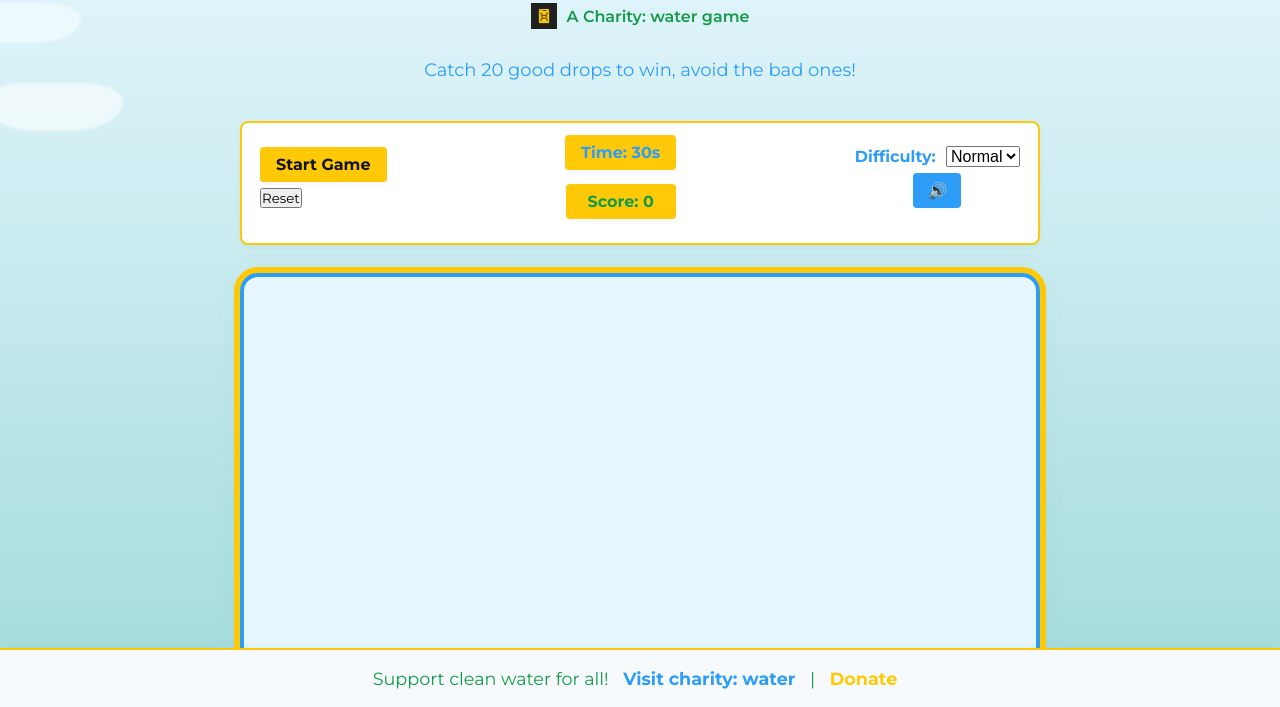
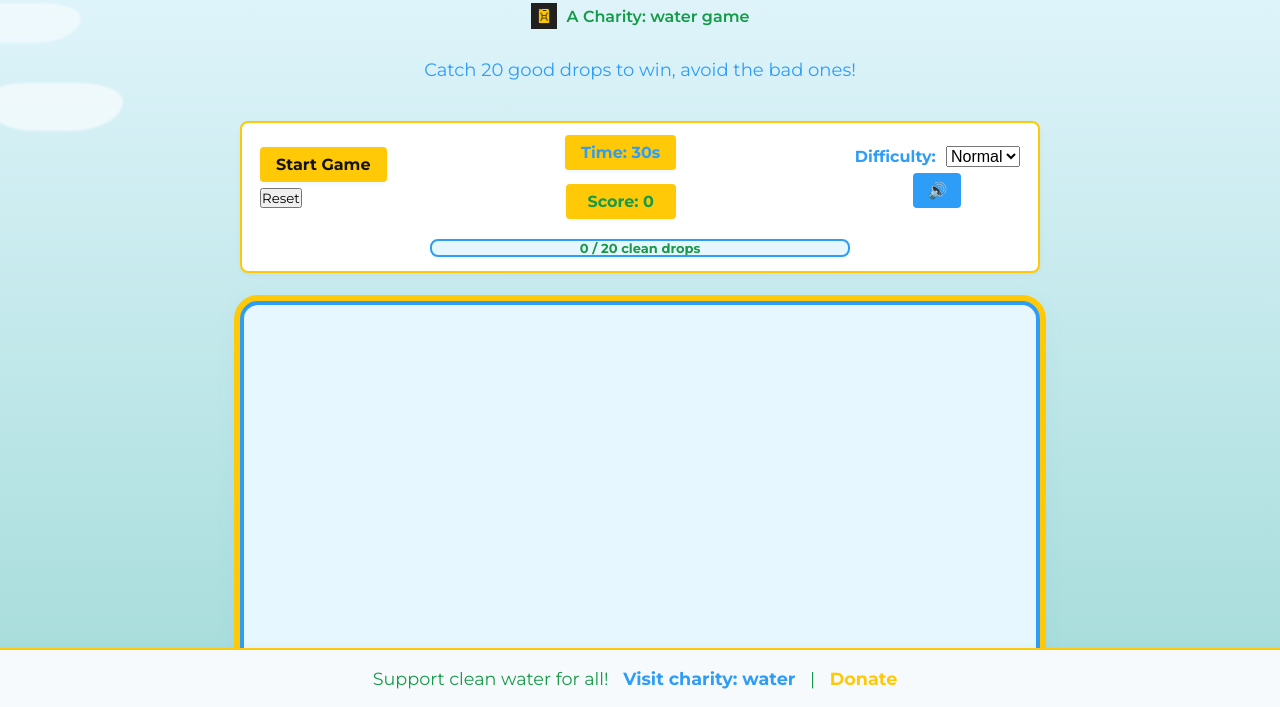
Before and after one commit to Judkus/Water-Charity-game-final, a plain HTML site: page index.html in a window 1280 px wide. Shown: the part 93-800 px from the top of the page. Drawn offline with Linux system fonts and the light colour scheme.

Commit message:
progress bar

```diff
--- a/script.js
+++ b/script.js
@@ -84,6 +84,51 @@ const milestones = [
   { score: 15, message: "So close! Just a few more drops!" }
 ];
 let shownMilestones = new Set();
+
+// --- Progress Bar for win condition ---
+// Insert progress bar into the score panel
+(function addProgressBar() {
+  const scorePanel = document.querySelector('.score-panel');
+  if (!document.getElementById('progress-bar-container') && scorePanel) {
+    const bar = document.createElement('div');
+    bar.className = 'progress-bar-container';
+    bar.id = 'progress-bar-container';
+    bar.innerHTML = `<div class="progress-bar" id="progress-bar"></div><span class="progress-bar-label" id="progress-bar-label"></span>`;
+    scorePanel.appendChild(bar);
+  }
+})();
+
+function updateProgressBar() {
+  const bar = document.getElementById('progress-bar');
+  const label = document.getElementById('progress-bar-label');
+  if (!bar || !label) return;
+  const percent = Math.min(100, Math.round((score / currentSettings.winScore) * 100));
+  bar.style.width = percent + '%';
+  label.textContent = `${score} / ${currentSettings.winScore} clean drops`;
+}
+
+// Update progress bar on score change and game start/reset
+document.addEventListener('DOMContentLoaded', updateProgressBar);
+const origUpdateScoreDisplay = updateScoreDisplay;
+updateScoreDisplay = function() {
+  origUpdateScoreDisplay.apply(this, arguments);
+  updateProgressBar();
+};
+const origStartGame = startGame;
+startGame = function() {
+  origStartGame.apply(this, arguments);
+  updateProgressBar();
+};
+const origResetGame = resetGame;
+resetGame = function() {
+  origResetGame.apply(this, arguments);
+  updateProgressBar();
+};
+const origEndGame2 = endGame;
+endGame = function() {
+  origEndGame2.apply(this, arguments);
+  updateProgressBar();
+};
 
 function startGame() {
   // Prevent multiple games from running at once
--- a/styles.css
+++ b/styles.css
@@ -345,6 +345,39 @@ body {
     }
 }
 
+/* Progress bar for win condition */
+.progress-bar-container {
+    width: 100%;
+    max-width: 420px;
+    height: 18px;
+    background: #e6f7ff;
+    border: 2px solid #2E9DF7;
+    border-radius: 8px;
+    margin: 10px auto 0 auto;
+    box-shadow: 0 1px 4px rgba(46,157,247,0.08);
+    overflow: hidden;
+    position: relative;
+}
+.progress-bar {
+    height: 100%;
+    background: linear-gradient(90deg, #FFC907 0%, #2E9DF7 100%);
+    border-radius: 8px 0 0 8px;
+    transition: width 0.3s cubic-bezier(.4,1.4,.6,1);
+    width: 0%;
+    box-shadow: 0 0 8px #FFC90744;
+}
+.progress-bar-label {
+    position: absolute;
+    left: 50%;
+    top: 50%;
+    transform: translate(-50%, -50%);
+    font-size: 13px;
+    color: #159A48;
+    font-weight: bold;
+    pointer-events: none;
+    text-shadow: 0 1px 2px #fff8;
+}
+
 @media (max-width: 850px) {
     .game-wrapper, .score-panel, #game-container {
         width: 95vw;
```
